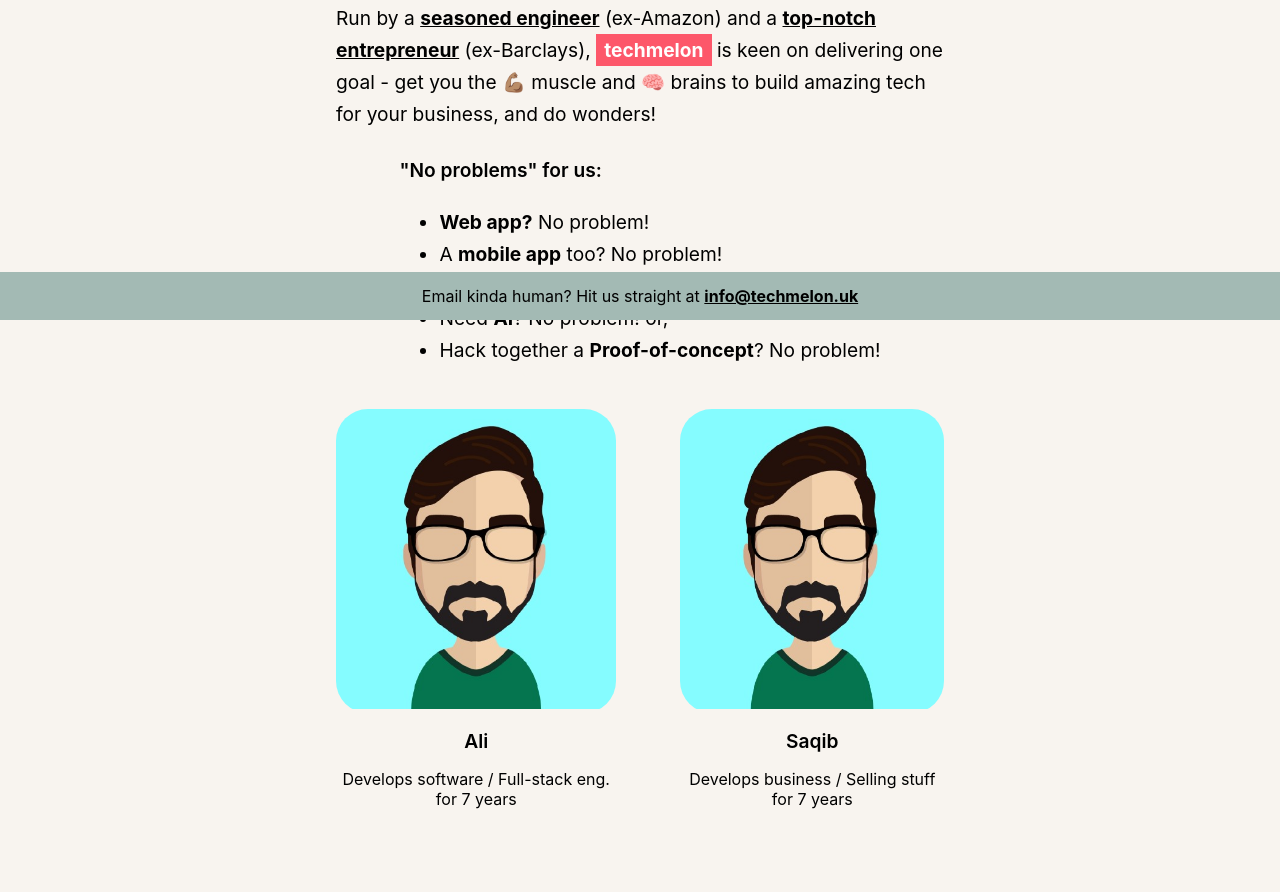
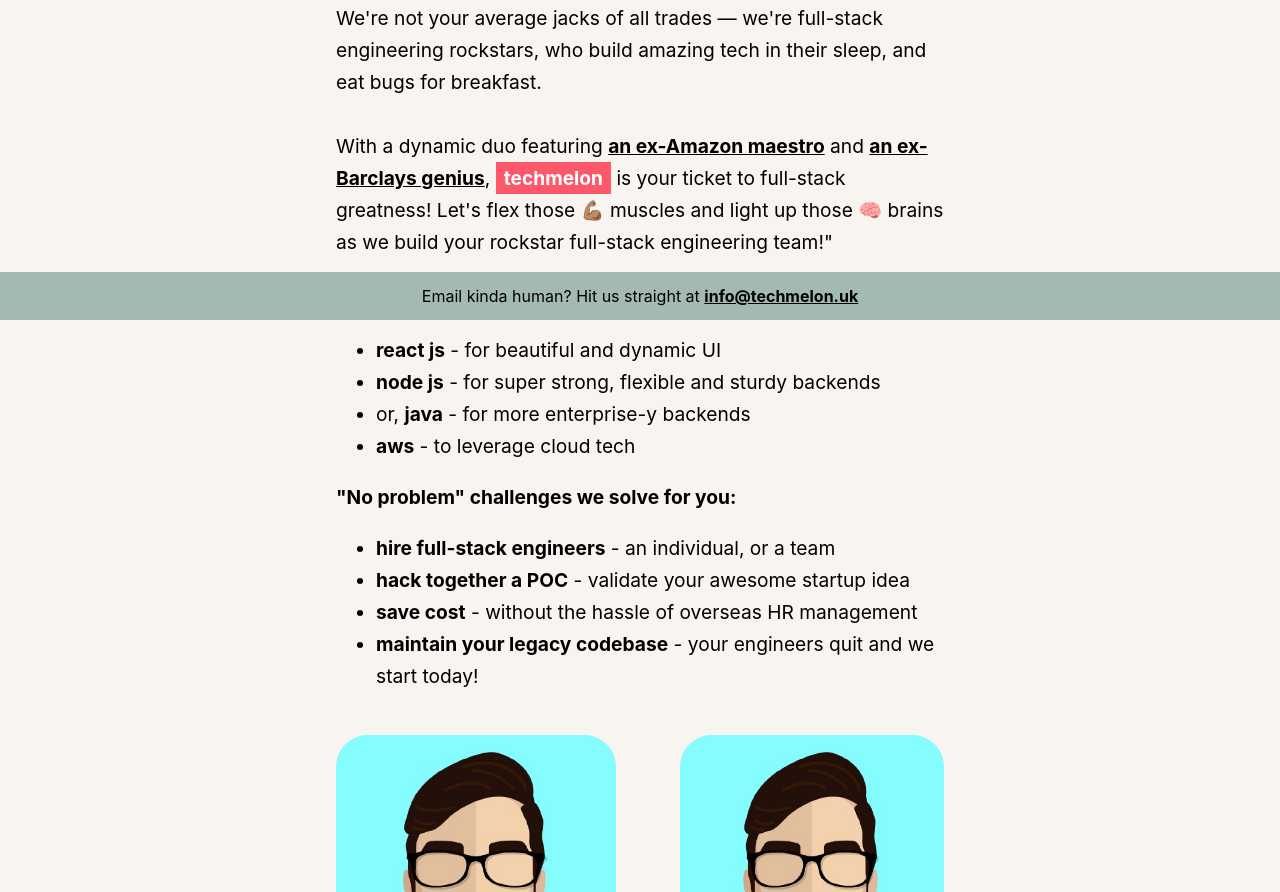
Before and after one commit to alaqs/boogeyman, a React (Create React App) app in the folder frontend/: page / in a window 1280 px wide. Shown: the part 480-1372 px from the top of the page. Built offline with nearby package versions, Linux system fonts and the light colour scheme.

Commit message:
added main content

```diff
--- a/frontend/src/components/Content.jsx
+++ b/frontend/src/components/Content.jsx
@@ -1,21 +1,33 @@
 export const Content = () => (
   <span style={{ fontSize: "1.2rem", lineHeight: "2rem" }}>
-    <span style={{ fontWeight: 600 }}>"No problems" for us:</span>
+    <strong>"No problem" tech for us:</strong>
     <ul>
       <li>
-        <strong>Web app?</strong> No problem!
+        <strong>react js</strong> - for beautiful and dynamic UI
       </li>
       <li>
-        A <strong>mobile app</strong> too? No problem!
+        <strong>node js</strong> - for super strong, flexible and sturdy backends
       </li>
       <li>
-        Something from <strong>Cloud</strong> can help? No problem!
+        or, <strong>java</strong> - for more enterprise-y backends
       </li>
       <li>
-        Need <strong>AI</strong>? No problem! or,
+        <strong>aws</strong> - to leverage cloud tech
+      </li>
+    </ul>
+    <strong>"No problem" challenges we solve for you:</strong>
+    <ul>
+      <li>
+        <strong>hire full-stack engineers</strong> - an individual, or a team
       </li>
       <li>
-        Hack together a <strong>Proof-of-concept</strong>? No problem!
+        <strong>hack together a POC</strong> - validate your awesome startup idea
+      </li>
+      <li>
+        <strong>save cost</strong> - without the hassle of overseas HR management
+      </li>
+      <li>
+        <strong>maintain your legacy codebase</strong> - your engineers quit and we start today!
       </li>
     </ul>
   </span>
--- a/frontend/src/components/Description.jsx
+++ b/frontend/src/components/Description.jsx
@@ -3,16 +3,16 @@
 
 export const Description = () => (
   <span style={{ fontSize: "1.2rem", lineHeight: "2rem" }}>
-    Run by a{" "}
-    <Link href="https://www.linkedin.com/in/alimaqsood95/">
-      seasoned engineer
-    </Link>{" "}
-    (ex-Amazon) and a{" "}
-    <Link href="https://www.linkedin.com/in/saqib-r-chohan/">
-      top-notch entrepreneur
-    </Link>{" "}
-    (ex-Barclays), <Highlight>techmelon</Highlight> is keen on delivering one
-    goal - get you the 💪🏽 muscle and 🧠 brains to build amazing tech for your
-    business, and do wonders!
+    We're not your average jacks of all trades — we're{" "}
+    full-stack engineering rockstars, who build amazing tech in their sleep, and eat bugs for breakfast.{" "}
+    <br />
+    <br />
+    With a dynamic duo featuring{" "}
+    <Link href="https://www.linkedin.com/in/alimaqsood95/">an ex-Amazon maestro</Link>{" "}
+    and{" "}
+    <Link href="https://www.linkedin.com/in/saqib-r-chohan/">an ex-Barclays genius</Link>,{" "}
+    <Highlight>techmelon</Highlight> is your ticket to full-stack{" "}
+    greatness! Let's flex those 💪🏽 muscles and light up those 🧠 brains{" "}
+    as we build your rockstar full-stack engineering team!"
   </span>
 );
```
